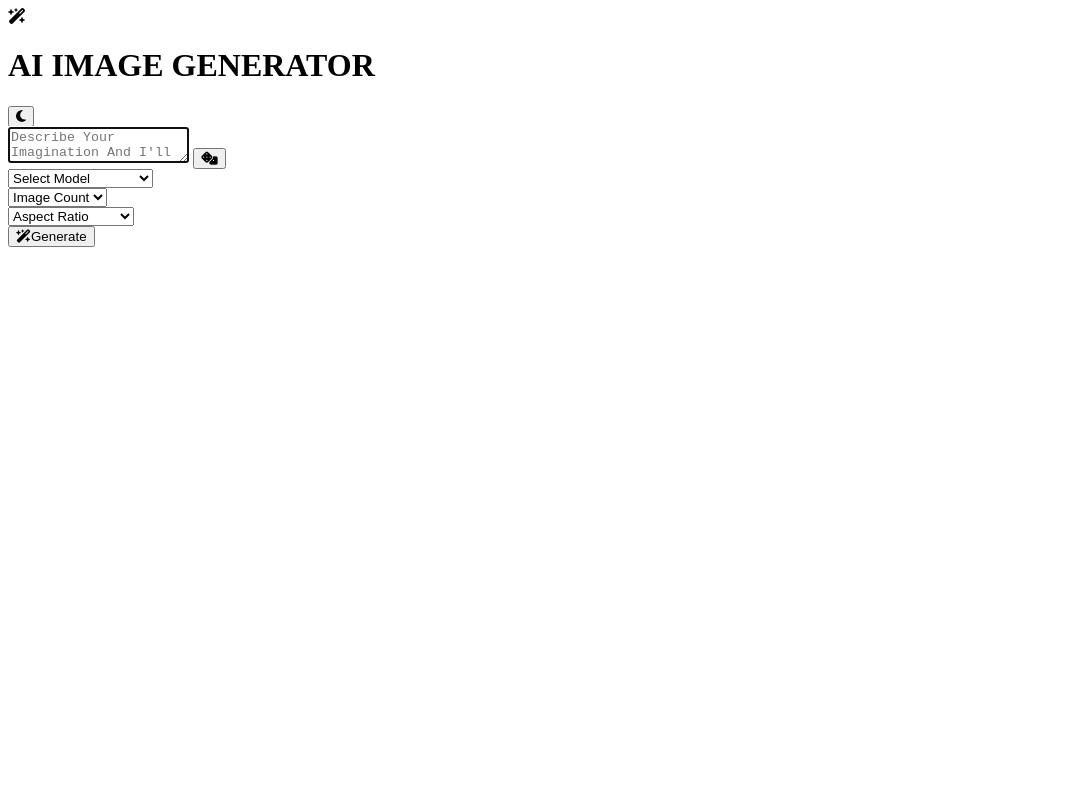
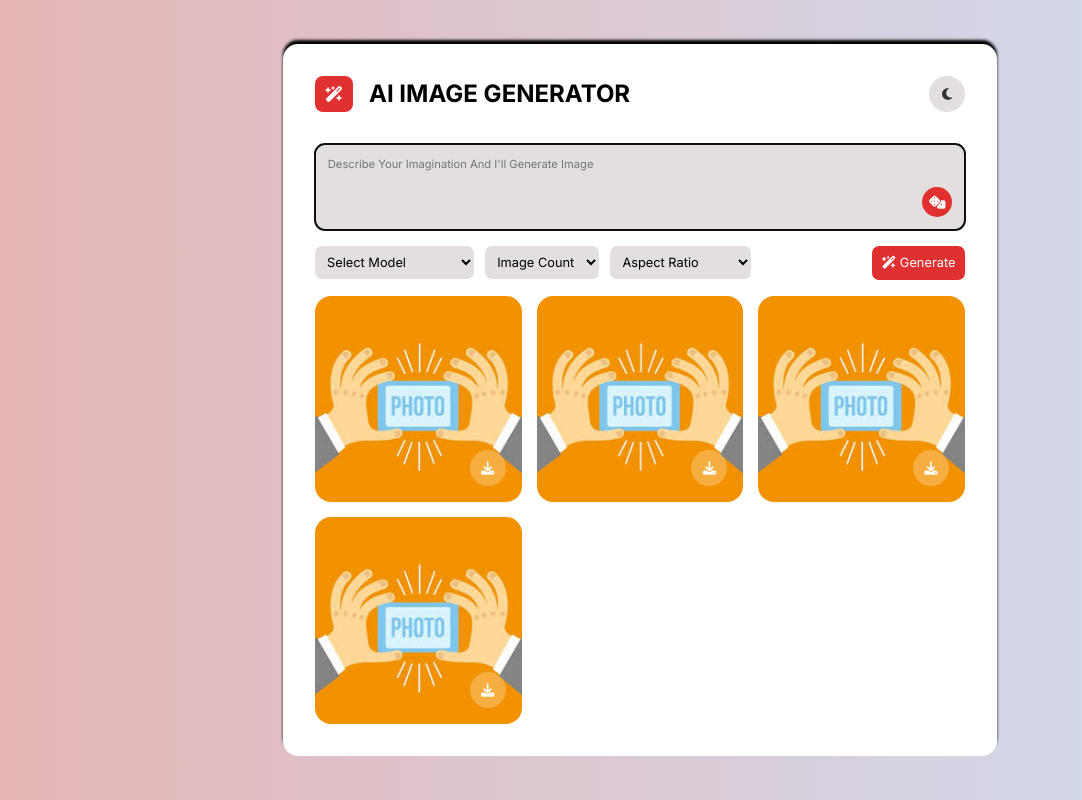
Before and after one commit to coderBhav/AI-Image-Generator, a plain HTML site: page index.html in a window 1280 px wide. Shown: the whole page, without its empty margins (0-1082 px from the left). Drawn offline with Linux system fonts and the light colour scheme.

Commit message:
make changes

```diff
--- a/index.html
+++ b/index.html
@@ -4,6 +4,7 @@
     <meta charset="UTF-8">
     <meta name="viewport" content="width=device-width, initial-scale=1.0">
     <title>AI IMAGE GENERATOR</title>
+    <link rel="stylesheet" href="style.css">
     <link rel="stylesheet" href="https://cdnjs.cloudflare.com/ajax/libs/font-awesome/6.5.0/css/all.min.css"/>
 </head>
 <body>
@@ -50,8 +51,43 @@
                         </select>
                     </div>
                     <button type="submit" class="generate-btn">
-                        <i class="fa-solid fa-wand-magic-sparkles"></i>Generate
+                        <i class="fa-solid fa-wand-magic-sparkles"></i>
+                        Generate
                     </button>
+                </div>
+                <div class="gallery-grid">
+                    <div class="img-card">
+                        <img src="download.jfif" class="result-img"/>
+                        <div class="img-overlay">
+                            <button class="img-download-btn">
+                                <i class="fa-solid fa-download"></i>
+                            </button>
+                        </div>
+                    </div>
+                    <div class="img-card">
+                        <img src="download.jfif" class="result-img"/>
+                        <div class="img-overlay">
+                            <button class="img-download-btn">
+                                <i class="fa-solid fa-download"></i>
+                            </button>
+                        </div>
+                    </div>
+                    <div class="img-card">
+                        <img src="download.jfif" class="result-img"/>
+                        <div class="img-overlay">
+                            <button class="img-download-btn">
+                                <i class="fa-solid fa-download"></i>
+                            </button>
+                        </div>
+                    </div>
+                    <div class="img-card">
+                        <img src="download.jfif" class="result-img"/>
+                        <div class="img-overlay">
+                            <button class="img-download-btn">
+                                <i class="fa-solid fa-download"></i>
+                            </button>
+                        </div>
+                    </div>
                 </div>
             </form>
         </div>
--- a/style.css
+++ b/style.css
@@ -1 +1,177 @@
-@import "tailwindcss";
+@import url('https://fonts.googleapis.com/css2?family=Inter:ital,opsz,wght@0,14..32,100..900;1,14..32,100..900&display=swap');
+
+*{
+    font-family: "Inter", sans-serif;
+    margin: 0;
+    padding: 0;
+}
+body{
+    display: flex;
+    justify-content: center;
+    align-items: center;
+    min-height: 100vh;
+    background: linear-gradient(to right, #e6b6b6, #cfdef3);
+}
+.container{
+    max-width: 650px;
+    width: 100%;
+    background-color: white;
+    padding: 4vh;
+    border-radius: 15px;
+    box-shadow: 0 -4px 3px black;
+}
+.logo i{
+    background-color: rgb(224, 48, 48);
+    color: white;
+    padding: 10px;
+    border-radius: 8px;
+}
+.theme-toggle{
+    width: 36px;
+    height: 36px;
+    border-radius: 50%;
+    border: none;
+    background-color: rgb(228, 223, 223);
+}
+.theme-toggle i{
+    color: rgb(51, 49, 49);
+}
+.theme-toggle:hover{
+    cursor: pointer;
+}
+.logo-wrapper{
+    display: flex;
+    gap: 1rem;
+}
+h1{
+    font-size: 1.5rem;
+    margin-top: 0.2rem;
+}
+.header{
+    display: flex;
+    justify-content: space-between;
+}
+.main-content{
+    margin-top: 2rem;
+}
+.prompt-container{
+    display: flex;
+    position: relative;
+}
+.prompt-input{
+    flex: 1;
+    min-height: 60px;
+    max-height: 200px;
+    resize: none;
+    overflow: hidden;
+    padding: 0.8rem;
+    font-size: 0.7rem;
+    border: none;
+    border-radius: 10px;
+    transition: border 0.3s ease;
+    background-color: rgb(228, 223, 223);
+    color: rgb(51, 49, 49);
+}
+.prompt-btn{
+    position: absolute;
+    background-color: rgb(224, 48, 48);
+    color: white;
+    width: 30px;
+    height: 30px;
+    border-radius: 50%;
+    border: none;
+    right: 0.8rem;
+    bottom: 0.8rem;
+}
+.prompt-btn:hover{
+    cursor: pointer;
+}
+.prompt-actions{
+    margin-top: 1rem;
+    display: flex;
+    gap: 0.7rem;
+    flex-wrap: wrap;
+}
+.custom-select{
+    background-color: rgb(228, 223, 223);
+    border: none;
+    padding: 0.5rem;
+    border-radius: 7px;
+    font-size: 0.8rem;
+}
+.generate-btn{
+    background-color: rgb(224, 48, 48);
+    color: white;
+    border: none;
+    padding: 0.6rem;
+    border-radius: 7px;
+    font-size: 0.8rem;
+    margin-left: auto;
+}
+.generate-btn i{
+    font-size: 0.8rem;
+}
+.generate-btn:hover{
+    cursor: pointer;
+    transform: translateY(-1px);
+}
+@media (max-width: 768px){
+    .prompt-actions{
+        flex-direction: column;
+        gap: 0.5rem;
+        margin-top: 0.5rem;
+    }
+    .custom-select{
+        width: 100%;
+    }
+}
+@media (max-width: 480px){
+    .prompt-actions{
+        flex-direction: column;
+        gap: 0.5rem;
+        margin-top: 0.5rem;
+    }
+    .custom-select{
+        width: 100%;
+    }
+    .generate-btn {
+        width: 100%;
+    }
+}
+.gallery-grid{
+    display: grid;
+    gap: 15px;
+    margin-top: 1rem;
+    grid-template-columns: repeat(auto-fill,minmax(180px,1fr));
+}
+.img-card{
+    position: relative;
+    overflow: hidden;
+    aspect-ratio: 1;
+    border-radius: 16px;
+}
+.result-img{
+    width: 100%;
+    height: 100%;
+    object-fit: cover;
+}
+.img-overlay{
+    position: absolute;
+    bottom: 0;
+    left: 0;
+    right: 0;
+    display: flex;
+    justify-content: flex-end;
+    padding: 1rem;
+}
+.img-download-btn{
+    width: 36px;
+    height: 36px;
+    border-radius: 50%;
+    border: none;
+    background-color: rgb(255,255,255,0.25);
+    backdrop-filter: 5px;
+}
+.img-download-btn i{
+    color: white;
+}
```
Also changed, not shown: download.jfif (added).
